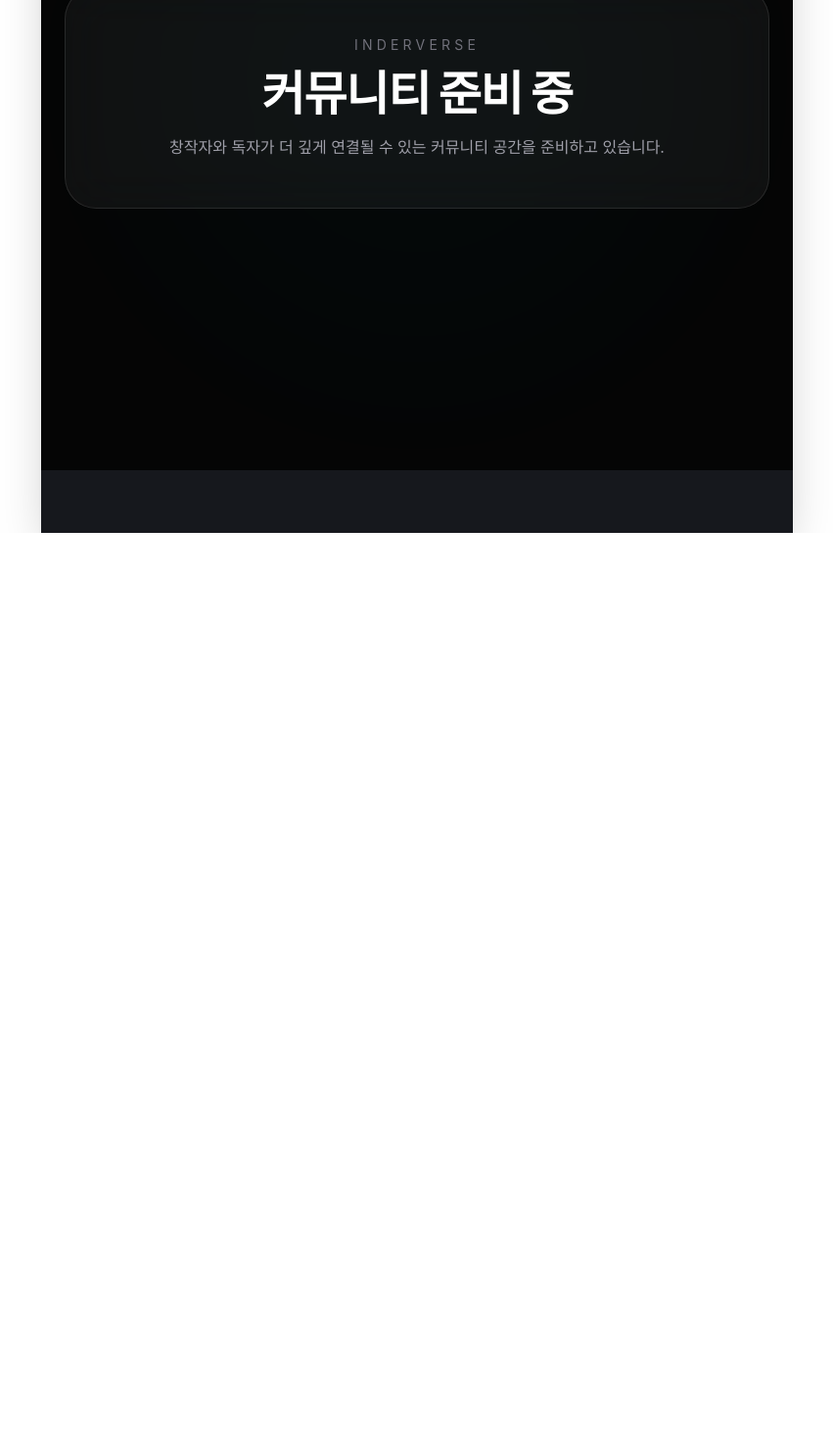
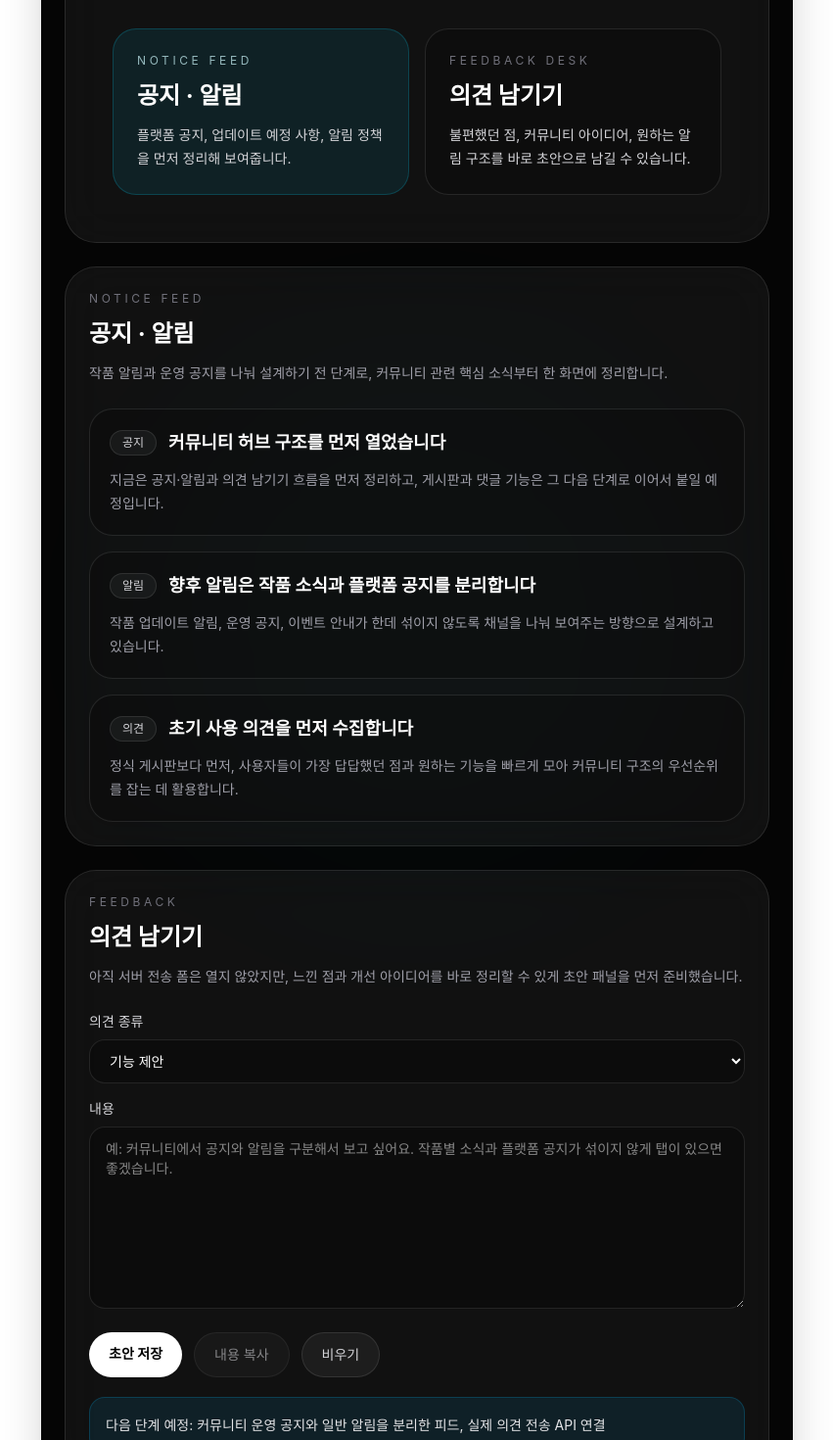
Before and after one commit to jinhyung2343-sketch/inderverse, a Next.js app: page /community in a window 1280 px wide. Shown: the part 320-1790 px from the top of the page at 98% size, without its empty margins (214-1065 px from the left). Before the commit the page ends 864 px from the top, so only its background shows below. Built offline with nearby package versions, Linux system fonts and the light colour scheme.

Commit message:
feat: add community hub ui and main page signout

```diff
--- a/src/app/community/page.tsx
+++ b/src/app/community/page.tsx
@@ -1,5 +1,27 @@
 import Link from 'next/link'
 import { BRAND } from '@/lib/brand'
+import { CommunityFeedbackPanel } from '@/components/community/CommunityFeedbackPanel'
+
+const noticeCards = [
+  {
+    id: 'launch',
+    badge: '공지',
+    title: '커뮤니티 허브 구조를 먼저 열었습니다',
+    body: '지금은 공지·알림과 의견 남기기 흐름을 먼저 정리하고, 게시판과 댓글 기능은 그 다음 단계로 이어서 붙일 예정입니다.',
+  },
+  {
+    id: 'notifications',
+    badge: '알림',
+    title: '향후 알림은 작품 소식과 플랫폼 공지를 분리합니다',
+    body: '작품 업데이트 알림, 운영 공지, 이벤트 안내가 한데 섞이지 않도록 채널을 나눠 보여주는 방향으로 설계하고 있습니다.',
+  },
+  {
+    id: 'feedback',
+    badge: '의견',
+    title: '초기 사용 의견을 먼저 수집합니다',
+    body: '정식 게시판보다 먼저, 사용자들이 가장 답답했던 점과 원하는 기능을 빠르게 모아 커뮤니티 구조의 우선순위를 잡는 데 활용합니다.',
+  },
+] as const
 
 export default function CommunityPage() {
   return (
@@ -21,14 +43,72 @@
         <span className="text-sm uppercase tracking-[0.3em] text-zinc-500">Community</span>
       </header>
 
-      <div className="z-10 mx-auto flex w-full max-w-3xl flex-1 items-center justify-center">
-        <section className="w-full rounded-[32px] border border-white/10 bg-white/5 p-8 text-center backdrop-blur-xl md:p-12">
+      <div className="z-10 mx-auto flex w-full max-w-5xl flex-1 flex-col gap-6 py-10">
+        <section className="rounded-[32px] border border-white/10 bg-white/5 p-8 backdrop-blur-xl md:p-12">
           <p className="text-sm uppercase tracking-[0.3em] text-zinc-500">{BRAND.name}</p>
-          <h1 className="mt-4 text-4xl font-black tracking-tight md:text-5xl">커뮤니티 준비 중</h1>
-          <p className="mt-4 text-sm leading-7 text-zinc-400 md:text-base">
-            창작자와 독자가 더 깊게 연결될 수 있는 커뮤니티 공간을 준비하고 있습니다.
+          <h1 className="mt-4 text-4xl font-black tracking-tight md:text-5xl">커뮤니티 허브</h1>
+          <p className="mt-4 max-w-3xl text-sm leading-7 text-zinc-400 md:text-base">
+            지금 단계에서는 공지와 알림을 먼저 모아 보고, 사용자 의견을 바로 남길 수 있는 최소 허브부터
+            엽니다. 게시판과 상호작용 기능은 이 구조 위에 이어서 확장할 예정입니다.
           </p>
+
+          <div className="mt-8 grid gap-4 md:grid-cols-2">
+            <a
+              href="#notices"
+              className="rounded-3xl border border-cyan-400/20 bg-cyan-500/10 p-6 transition hover:bg-cyan-500/15"
+            >
+              <p className="text-xs uppercase tracking-[0.3em] text-cyan-100/70">Notice Feed</p>
+              <h2 className="mt-3 text-2xl font-bold text-white">공지 · 알림</h2>
+              <p className="mt-3 text-sm leading-6 text-zinc-300">
+                플랫폼 공지, 업데이트 예정 사항, 알림 정책을 먼저 정리해 보여줍니다.
+              </p>
+            </a>
+
+            <a
+              href="#feedback"
+              className="rounded-3xl border border-white/10 bg-black/20 p-6 transition hover:bg-white/10"
+            >
+              <p className="text-xs uppercase tracking-[0.3em] text-zinc-500">Feedback Desk</p>
+              <h2 className="mt-3 text-2xl font-bold text-white">의견 남기기</h2>
+              <p className="mt-3 text-sm leading-6 text-zinc-300">
+                불편했던 점, 커뮤니티 아이디어, 원하는 알림 구조를 바로 초안으로 남길 수 있습니다.
+              </p>
+            </a>
+          </div>
         </section>
+
+        <section
+          id="notices"
+          className="rounded-[32px] border border-white/10 bg-white/5 p-6 backdrop-blur-xl scroll-mt-24"
+        >
+          <div className="space-y-3">
+            <p className="text-xs uppercase tracking-[0.3em] text-zinc-500">Notice Feed</p>
+            <h2 className="text-2xl font-bold text-white">공지 · 알림</h2>
+            <p className="max-w-2xl text-sm leading-6 text-zinc-400">
+              작품 알림과 운영 공지를 나눠 설계하기 전 단계로, 커뮤니티 관련 핵심 소식부터 한 화면에
+              정리합니다.
+            </p>
+          </div>
+
+          <div className="mt-6 grid gap-4">
+            {noticeCards.map((card) => (
+              <article
+                key={card.id}
+                className="rounded-3xl border border-white/10 bg-black/20 p-5 transition hover:bg-white/10"
+              >
+                <div className="flex flex-wrap items-center gap-3">
+                  <span className="rounded-full border border-white/10 bg-white/5 px-3 py-1 text-xs text-zinc-300">
+                    {card.badge}
+                  </span>
+                  <h3 className="text-lg font-semibold text-white">{card.title}</h3>
+                </div>
+                <p className="mt-3 text-sm leading-6 text-zinc-400">{card.body}</p>
+              </article>
+            ))}
+          </div>
+        </section>
+
+        <CommunityFeedbackPanel />
       </div>
     </main>
   )
--- /dev/null
+++ b/src/components/community/CommunityFeedbackPanel.tsx
@@ -0,0 +1,155 @@
+'use client'
+
+import { useState } from 'react'
+
+const FEEDBACK_DRAFT_KEY = 'inderverse:community-feedback-draft'
+
+const categoryOptions = [
+  { value: 'bug', label: '버그 제보' },
+  { value: 'idea', label: '기능 제안' },
+  { value: 'community', label: '커뮤니티 의견' },
+] as const
+
+export function CommunityFeedbackPanel() {
+  const [draft] = useState(() => {
+    if (typeof window === 'undefined') {
+      return null
+    }
+
+    const rawDraft = window.localStorage.getItem(FEEDBACK_DRAFT_KEY)
+
+    if (!rawDraft) {
+      return null
+    }
+
+    try {
+      return JSON.parse(rawDraft) as {
+        category?: (typeof categoryOptions)[number]['value']
+        message?: string
+      }
+    } catch {
+      window.localStorage.removeItem(FEEDBACK_DRAFT_KEY)
+      return null
+    }
+  })
+  const [category, setCategory] = useState<(typeof categoryOptions)[number]['value']>(
+    draft?.category ?? 'idea'
+  )
+  const [message, setMessage] = useState(draft?.message ?? '')
+  const [statusMessage, setStatusMessage] = useState('')
+
+  const handleSaveDraft = () => {
+    if (typeof window === 'undefined') {
+      return
+    }
+
+    window.localStorage.setItem(
+      FEEDBACK_DRAFT_KEY,
+      JSON.stringify({
+        category,
+        message,
+      })
+    )
+    setStatusMessage('의견 초안을 이 브라우저에 임시 저장했습니다.')
+  }
+
+  const handleCopy = async () => {
+    if (typeof window === 'undefined') {
+      return
+    }
+
+    const categoryLabel =
+      categoryOptions.find((option) => option.value === category)?.label ?? category
+
+    await window.navigator.clipboard.writeText(`[${categoryLabel}]\n${message.trim()}`)
+    setStatusMessage('의견 내용을 클립보드에 복사했습니다.')
+  }
+
+  const handleReset = () => {
+    setCategory('idea')
+    setMessage('')
+    setStatusMessage('입력한 초안을 비웠습니다.')
+
+    if (typeof window !== 'undefined') {
+      window.localStorage.removeItem(FEEDBACK_DRAFT_KEY)
+    }
+  }
+
+  const isMessageEmpty = message.trim().length === 0
+
+  return (
+    <section
+      id="feedback"
+      className="rounded-[32px] border border-white/10 bg-white/5 p-6 backdrop-blur-xl scroll-mt-24"
+    >
+      <div className="space-y-3">
+        <p className="text-xs uppercase tracking-[0.3em] text-zinc-500">Feedback</p>
+        <h2 className="text-2xl font-bold text-white">의견 남기기</h2>
+        <p className="max-w-2xl text-sm leading-6 text-zinc-400">
+          아직 서버 전송 폼은 열지 않았지만, 느낀 점과 개선 아이디어를 바로 정리할 수 있게 초안 패널을
+          먼저 준비했습니다.
+        </p>
+      </div>
+
+      <div className="mt-6 grid gap-4">
+        <label className="grid gap-2 text-sm text-zinc-300">
+          <span>의견 종류</span>
+          <select
+            value={category}
+            onChange={(event) =>
+              setCategory(event.target.value as (typeof categoryOptions)[number]['value'])
+            }
+            className="rounded-2xl border border-white/10 bg-black/30 px-4 py-3 text-white outline-none transition focus:border-white/30"
+          >
+            {categoryOptions.map((option) => (
+              <option key={option.value} value={option.value}>
+                {option.label}
+              </option>
+            ))}
+          </select>
+        </label>
+
+        <label className="grid gap-2 text-sm text-zinc-300">
+          <span>내용</span>
+          <textarea
+            value={message}
+            onChange={(event) => setMessage(event.target.value)}
+            rows={8}
+            className="rounded-2xl border border-white/10 bg-black/30 px-4 py-3 text-white outline-none transition focus:border-white/30"
+            placeholder="예: 커뮤니티에서 공지와 알림을 구분해서 보고 싶어요. 작품별 소식과 플랫폼 공지가 섞이지 않게 탭이 있으면 좋겠습니다."
+          />
+        </label>
+      </div>
+
+      <div className="mt-6 flex flex-wrap gap-3">
+        <button
+          type="button"
+          onClick={handleSaveDraft}
+          className="inline-flex rounded-full bg-white px-5 py-3 text-sm font-semibold text-black transition hover:bg-zinc-200"
+        >
+          초안 저장
+        </button>
+        <button
+          type="button"
+          onClick={handleCopy}
+          disabled={isMessageEmpty}
+          className="inline-flex rounded-full border border-white/10 bg-white/5 px-5 py-3 text-sm text-zinc-300 transition hover:bg-white/10 disabled:cursor-not-allowed disabled:opacity-60"
+        >
+          내용 복사
+        </button>
+        <button
+          type="button"
+          onClick={handleReset}
+          className="inline-flex rounded-full border border-white/10 bg-white/5 px-5 py-3 text-sm text-zinc-300 transition hover:bg-white/10"
+        >
+          비우기
+        </button>
+      </div>
+
+      <div className="mt-5 rounded-2xl border border-sky-400/20 bg-sky-500/10 p-4 text-sm leading-6 text-zinc-200">
+        <p>다음 단계 예정: 커뮤니티 운영 공지와 일반 알림을 분리한 피드, 실제 의견 전송 API 연결</p>
+        {statusMessage ? <p className="mt-2 text-sky-100">{statusMessage}</p> : null}
+      </div>
+    </section>
+  )
+}
```
Also changed, not shown: src/app/main/page.tsx (+38 -3 lines).
